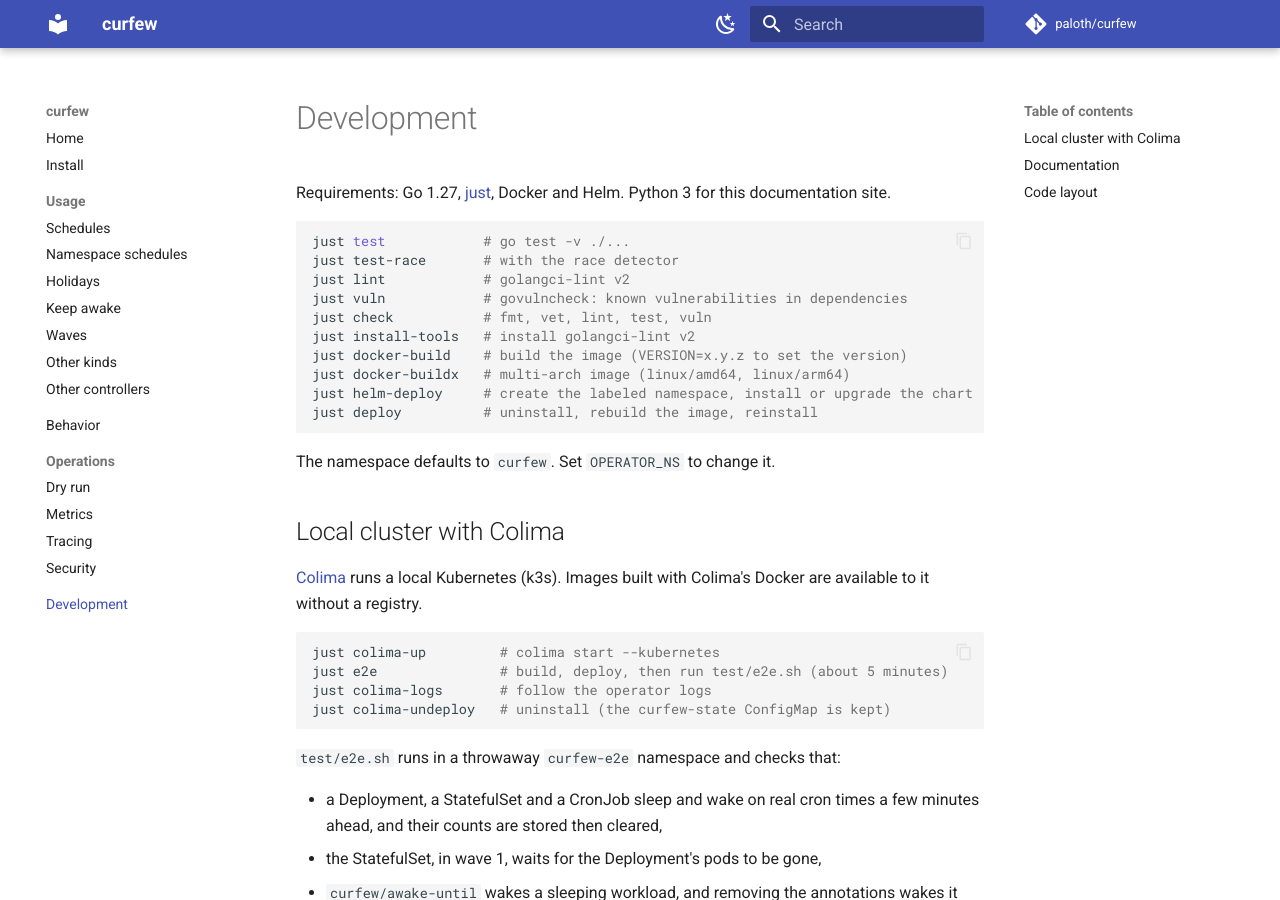
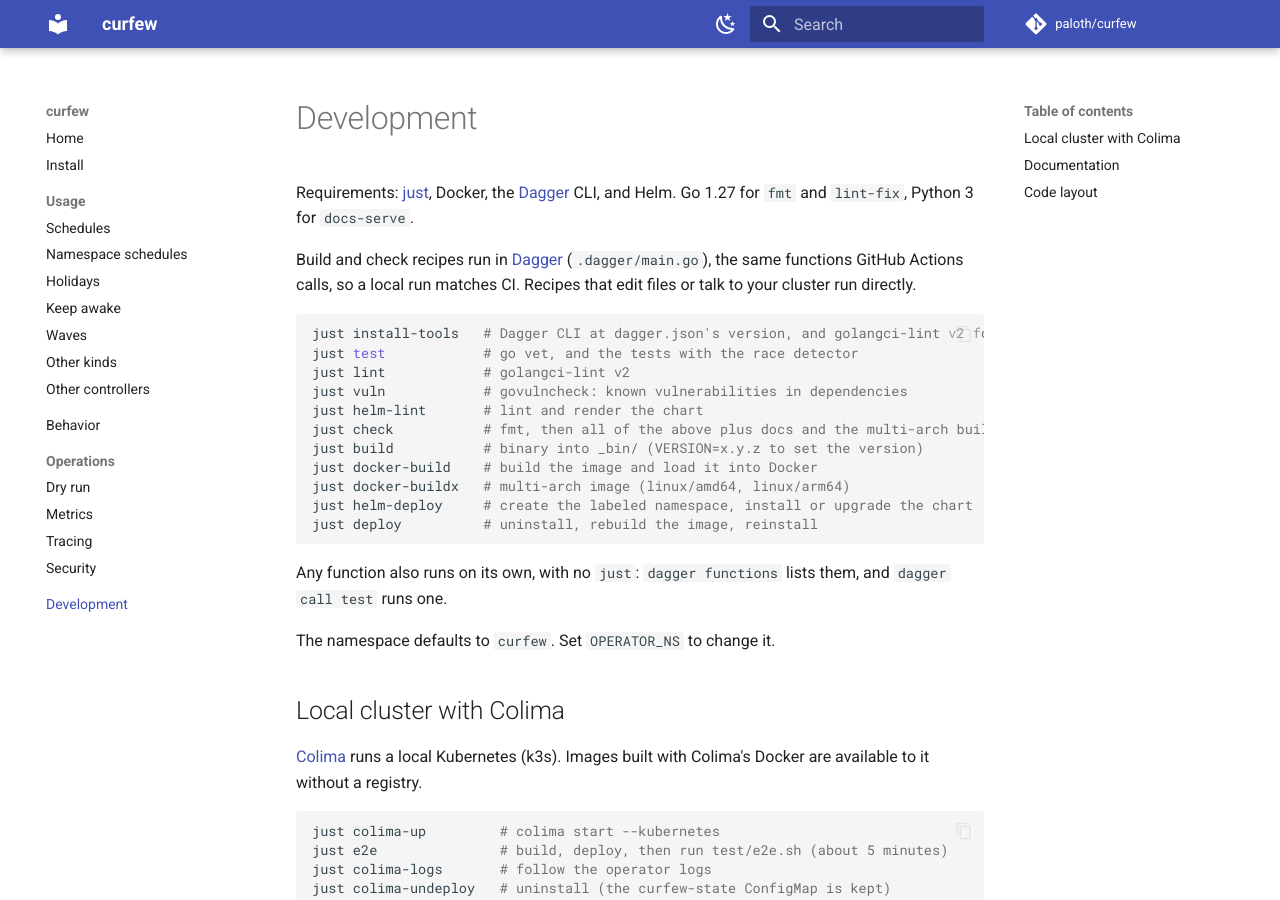
Before and after one commit to paloth/curfew, an MkDocs documentation site: the page built from docs/development.md, in a window 1280 px wide and 900 px high. Built offline with MkDocs 1.6.1 and Material for MkDocs 9.7.7, drawn with Linux system fonts in a browser that asks for light colours; comment, search, counter and statistics services are not loaded.

Commit message:
build: run just's build and check recipes through Dagger
just now wraps the Dagger functions CI calls (test, lint, vuln, helm-lint,
check, build, docker-build, docker-buildx, docker-push, docs-build), so a
local run matches CI. Recipes that edit files or use the host's cluster stay
plain shell. New Dagger functions: binary, publish and docs; image and binary
default to the engine's platform. The docs workflow builds through Dagger too.

Removed recipes covered by others: test-race and vet (in test), ci and
pre-commit (check), build-versioned (build with VERSION), docker-release and
docker-build-buildkit.

Co-Authored-By: Claude Opus 5.5 <noreply@anthropic.com>

````diff
--- a/docs/development.md
+++ b/docs/development.md
@@ -1,19 +1,24 @@
 # Development
 
-Requirements: Go 1.27, [just](https://github.com/casey/just), Docker and Helm. Python 3 for this documentation site.
+Requirements: [just](https://github.com/casey/just), Docker, the [Dagger](https://docs.dagger.io/) CLI, and Helm. Go 1.27 for `fmt` and `lint-fix`, Python 3 for `docs-serve`.
+
+Build and check recipes run in [Dagger](https://docs.dagger.io/) (`.dagger/main.go`), the same functions GitHub Actions calls, so a local run matches CI. Recipes that edit files or talk to your cluster run directly.
 
 ```bash
-just test            # go test -v ./...
-just test-race       # with the race detector
+just install-tools   # Dagger CLI at dagger.json's version, and golangci-lint v2 for lint-fix
+just test            # go vet, and the tests with the race detector
 just lint            # golangci-lint v2
 just vuln            # govulncheck: known vulnerabilities in dependencies
-just check           # fmt, vet, lint, test, vuln
-just install-tools   # install golangci-lint v2
-just docker-build    # build the image (VERSION=x.y.z to set the version)
+just helm-lint       # lint and render the chart
+just check           # fmt, then all of the above plus docs and the multi-arch build, in parallel
+just build           # binary into _bin/ (VERSION=x.y.z to set the version)
+just docker-build    # build the image and load it into Docker
 just docker-buildx   # multi-arch image (linux/amd64, linux/arm64)
 just helm-deploy     # create the labeled namespace, install or upgrade the chart
 just deploy          # uninstall, rebuild the image, reinstall
 ```
+
+Any function also runs on its own, with no `just`: `dagger functions` lists them, and `dagger call test` runs one.
 
 The namespace defaults to `curfew`. Set `OPERATOR_NS` to change it.
 
````
Also changed, not shown: CLAUDE.md (+8 -11 lines), README.md (+2 -2 lines), 3 other files.
